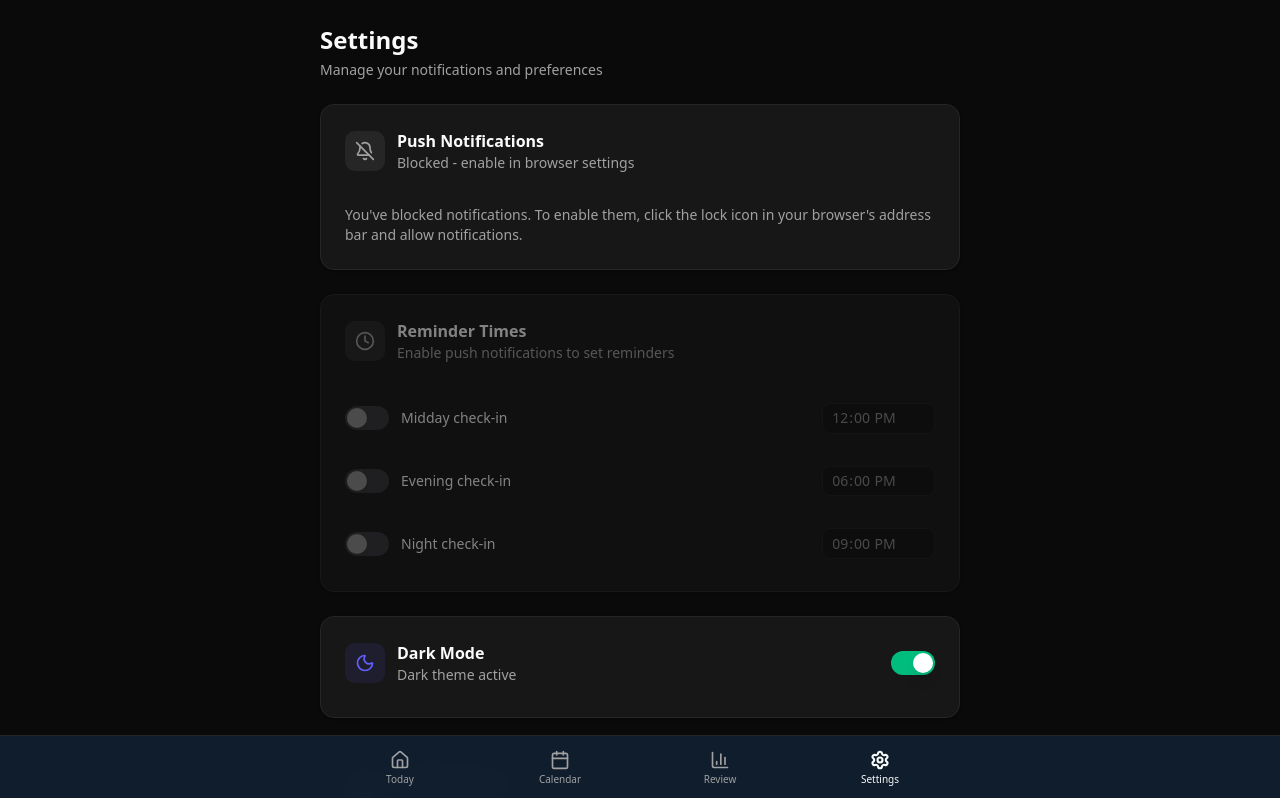
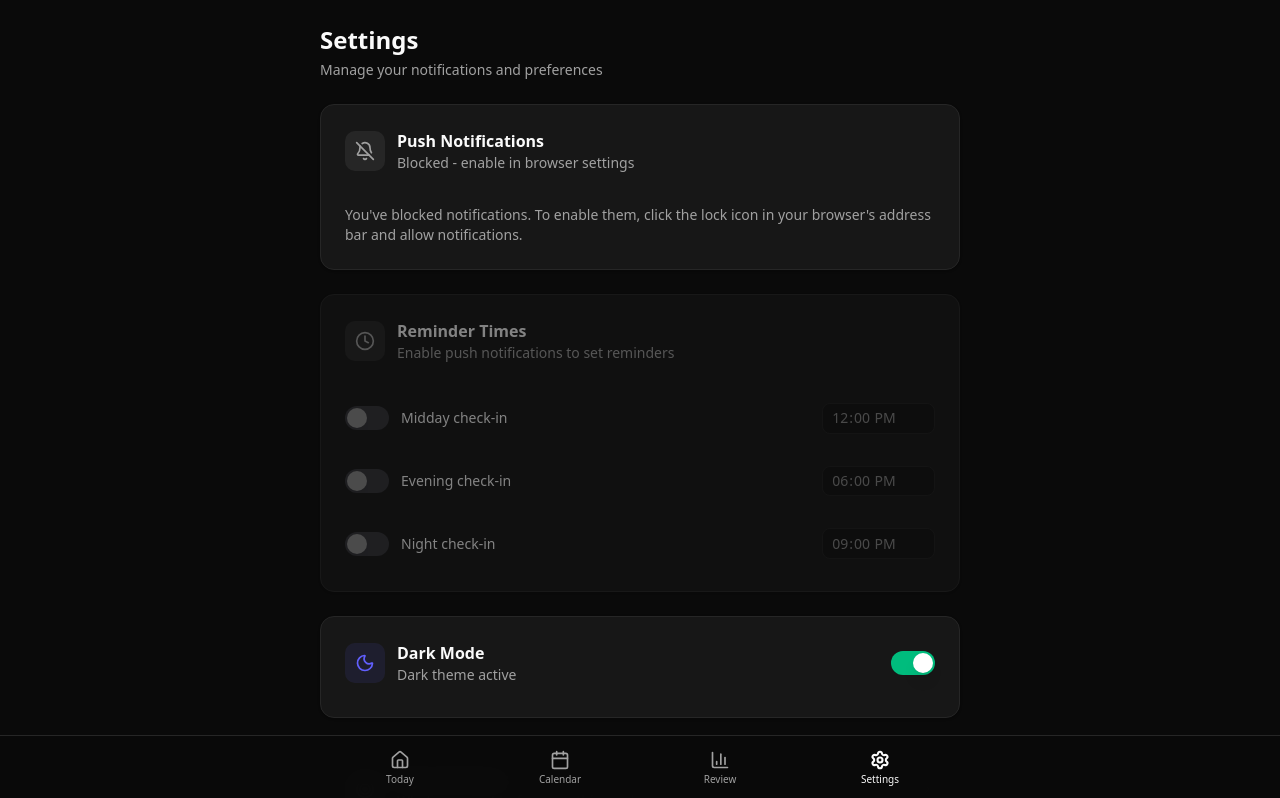
Before and after one commit to ElangBogopa/time-logger, a Next.js app: page /settings in a window 1280 px wide. Shown: the top 798 px of the page. Built offline with nearby package versions, Linux system fonts and the light colour scheme; no server answers; the database is empty; sample sign-in values are in the browser's storage.

Commit message:
fix: bottom tab bar still using old Whoop color

```diff
--- a/src/components/BottomTabBar.tsx
+++ b/src/components/BottomTabBar.tsx
@@ -61,7 +61,7 @@ export default function BottomTabBar() {
   }
 
   return (
-    <nav className="fixed bottom-0 left-0 right-0 z-50 border-t border-border bg-[#101e2e]/98 backdrop-blur-md safe-area-pb">
+    <nav className="fixed bottom-0 left-0 right-0 z-50 border-t border-border bg-background/98 backdrop-blur-md safe-area-pb">
       <div className="mx-auto flex h-16 max-w-2xl items-center justify-around px-4">
         {tabs.map((tab) => {
           const active = isActive(tab)
```
